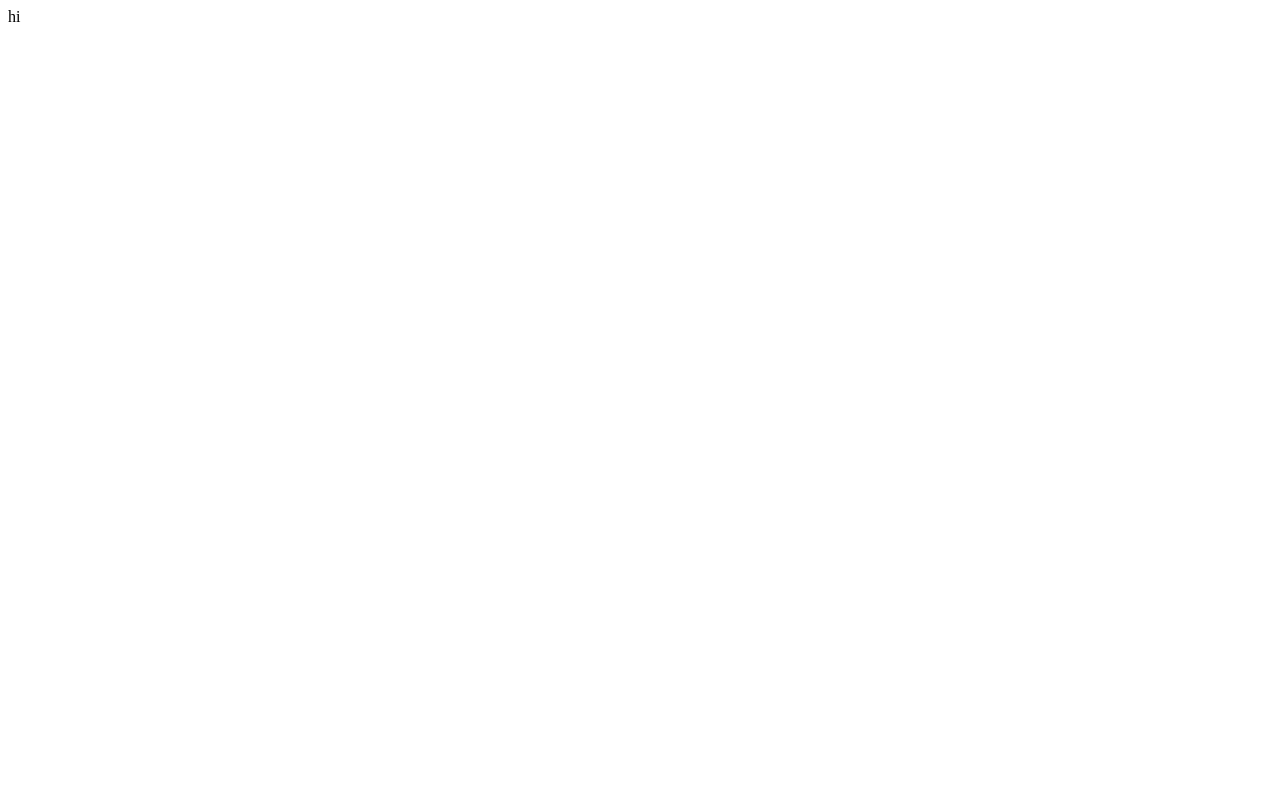
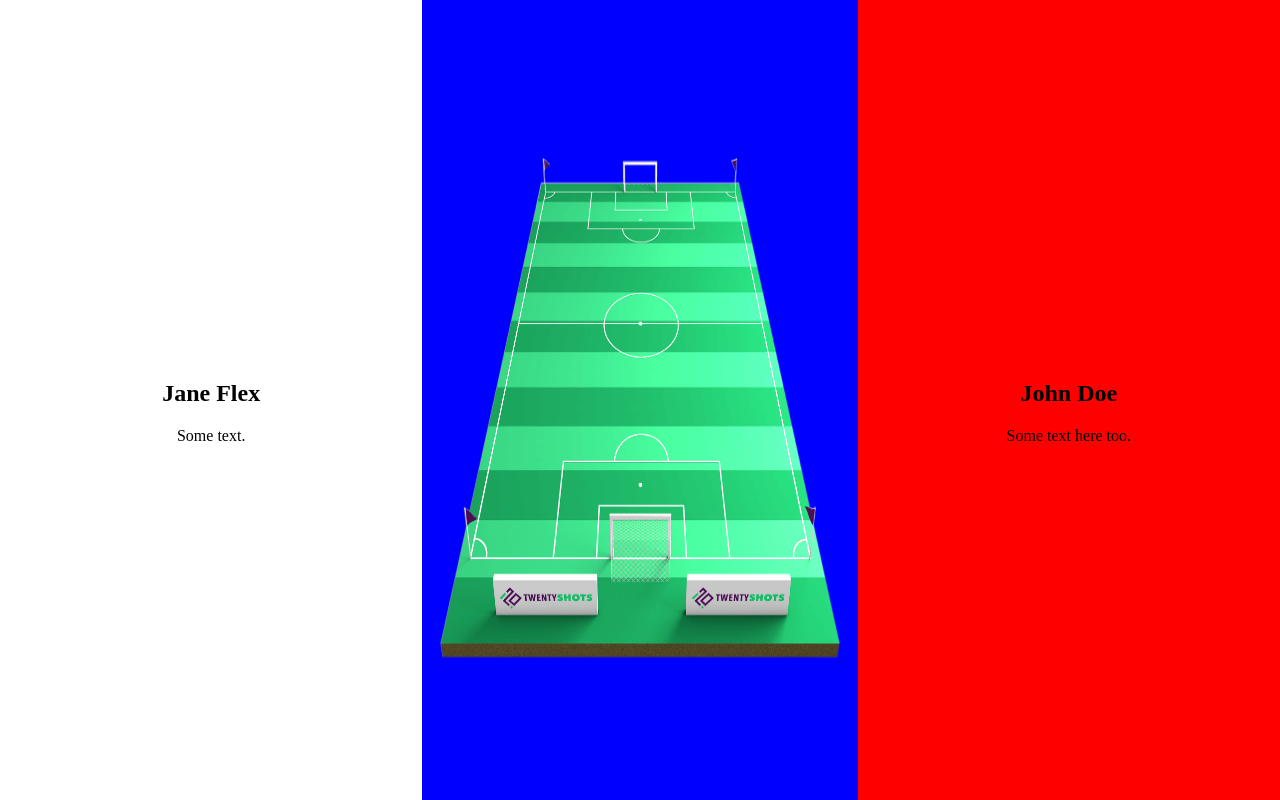
Before and after one commit to nokeeffe2013/fusion_hack, a website built with webpack: page public/index.html in a window 1280 px wide. Built offline with nearby package versions, Linux system fonts and the light colour scheme.

Commit message:
Split screen

```diff
--- a/public/index.html
+++ b/public/index.html
@@ -1 +1,30 @@
-<div>hi</div>
+<!DOCTYPE html>
+<html>
+    <head>
+        <link rel="stylesheet" href="/style/main.css">
+    </head>
+<body>
+
+
+<div class="split left">
+    <div class="centered">
+      <h2>Jane Flex</h2>
+      <p>Some text.</p>
+    </div>
+  </div>
+
+  <div class="split middle">
+    <div class="centered">
+      <img src="/images/football_pitch.png" alt="football_pitch">
+    </div>
+  </div>
+
+  <div class="split right">
+    <div class="centered">
+      <h2>John Doe</h2>
+      <p>Some text here too.</p>
+    </div>
+  </div>
+
+</body>
+</html>
--- /dev/null
+++ b/public/style/main.css
@@ -0,0 +1,50 @@
+body {
+    background-color: white;
+ }
+ h1 {
+     color: black;
+ }
+
+ /* Split the screen in half */
+.split {
+height: 100%;
+width: 33%;
+position: fixed;
+z-index: 1;
+top: 0;
+overflow-x: hidden;
+padding-top: 20px;
+}
+
+/* Control the left side */
+.left {
+left: 0;
+background-color: white;
+}
+
+.middle {
+left:33%;
+width: 34%;
+background-color: blue;
+}
+
+/* Control the right side */
+.right {
+right: 0;
+background-color: red;
+}
+
+/* If you want the content centered horizontally and vertically */
+.centered {
+position: absolute;
+top: 50%;
+left: 50%;
+transform: translate(-50%, -50%);
+text-align: center;
+}
+
+/* Style the image inside the centered container, if needed */
+.centered img {
+width: 400px;
+height: 500px;
+}
```
Also changed, not shown: public/images/football_pitch.png (added), public/images/logo_fantasy.png (added).
